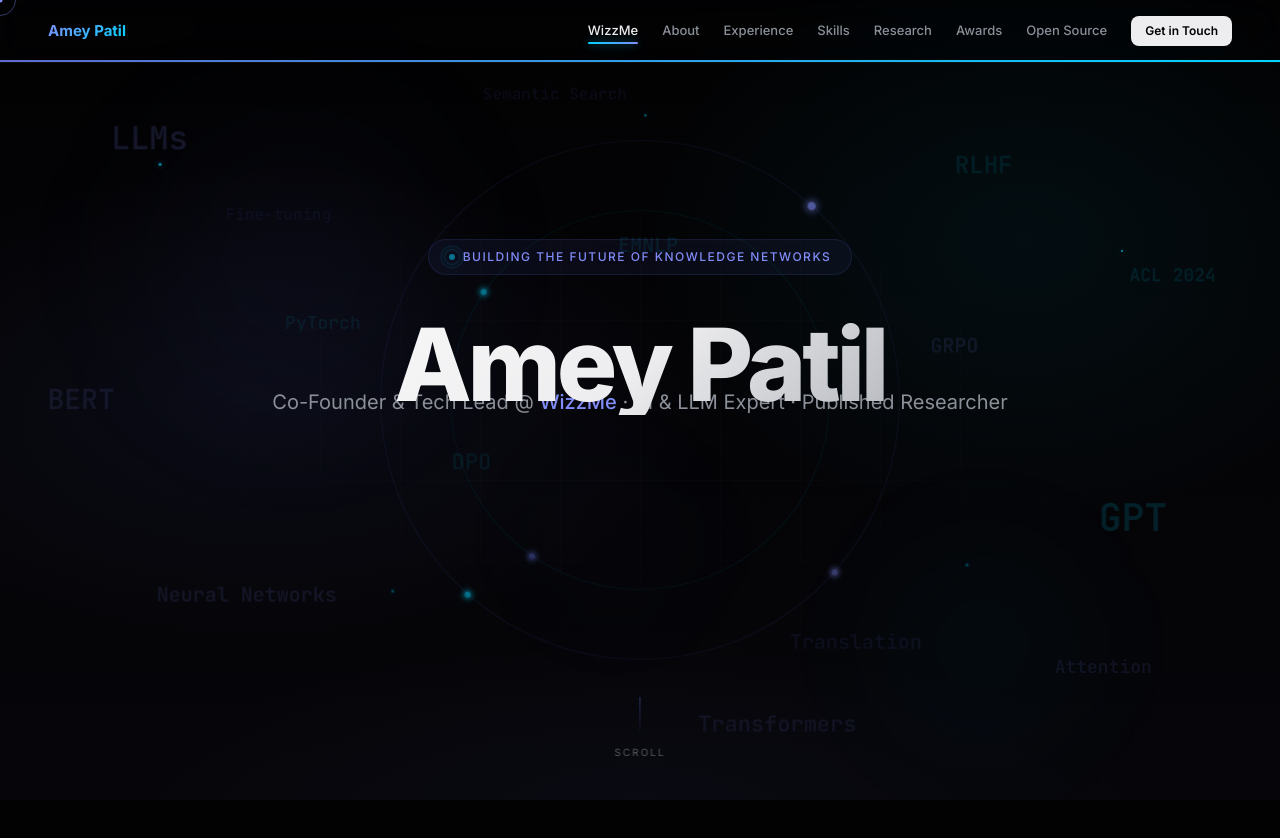
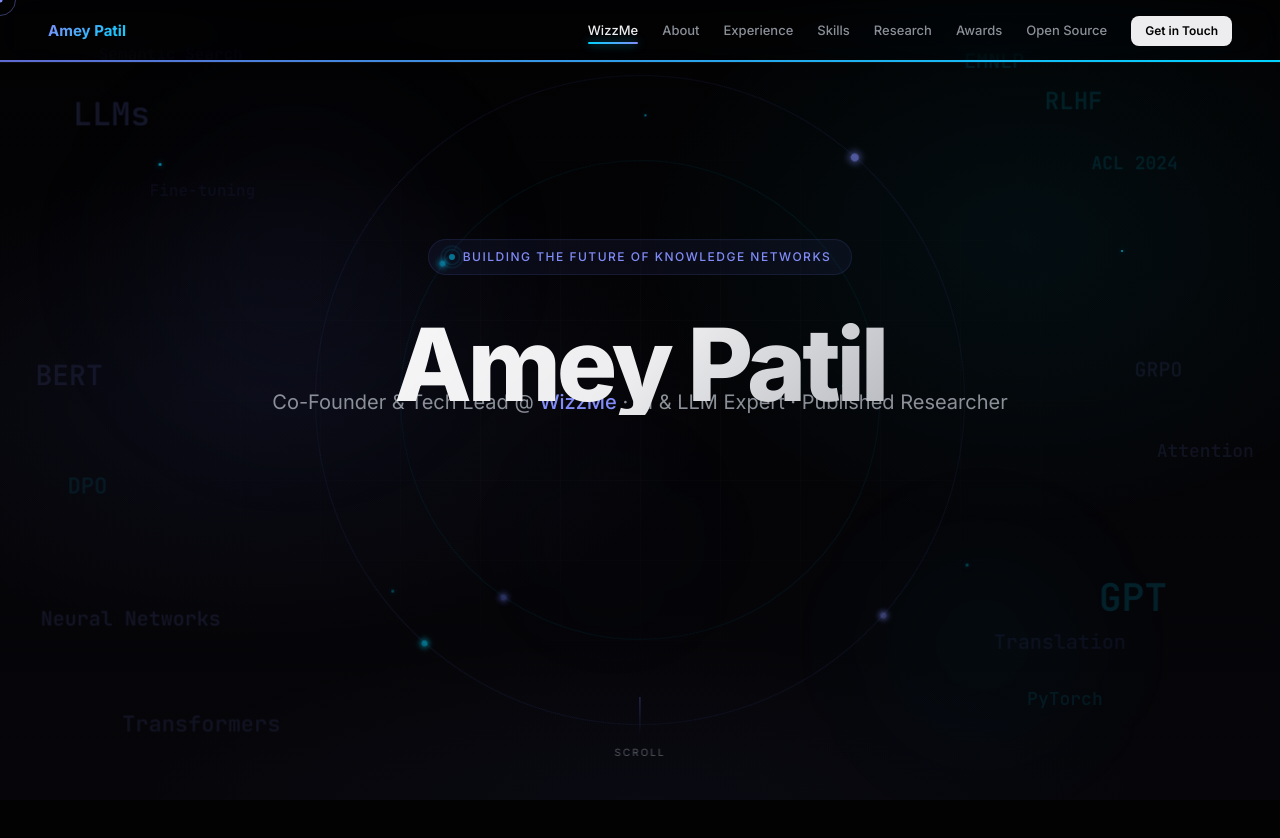
Before and after one commit to ameypatil10/my-website, a Next.js app: page / in a window 1280 px wide. Shown: the top 838 px of the page. Built offline with nearby package versions, Linux system fonts and the light colour scheme.

Commit message:
fix: hero keywords pushed to edges, orbital rings enlarged to frame content, no overlaps

```diff
--- a/components/Hero.tsx
+++ b/components/Hero.tsx
@@ -39,22 +39,23 @@
   return { displayed, done }
 }
 
+// Keywords pushed to edges — center 25-75% x, 20-70% y is clear zone for hero content
 const floatingKeywords = [
-  { text: 'LLMs', x: 8, y: 15, size: 32, opacity: 0.15, duration: 25, color: 'var(--accent-bright)' },
-  { text: 'RLHF', x: 75, y: 18, size: 24, opacity: 0.1, duration: 30, color: 'var(--cyan)' },
-  { text: 'Neural Networks', x: 12, y: 72, size: 20, opacity: 0.12, duration: 35, color: 'var(--accent-bright)' },
-  { text: 'GPT', x: 85, y: 62, size: 38, opacity: 0.14, duration: 22, color: 'var(--cyan)' },
-  { text: 'Transformers', x: 55, y: 88, size: 22, opacity: 0.1, duration: 28, color: 'var(--accent-bright)' },
-  { text: 'PyTorch', x: 22, y: 38, size: 18, opacity: 0.08, duration: 32, color: 'var(--cyan)' },
-  { text: 'GRPO', x: 72, y: 42, size: 20, opacity: 0.12, duration: 26, color: 'var(--accent-bright)' },
-  { text: 'Semantic Search', x: 38, y: 10, size: 16, opacity: 0.09, duration: 38, color: 'var(--accent)' },
-  { text: 'ACL 2024', x: 88, y: 32, size: 18, opacity: 0.12, duration: 30, color: 'var(--cyan)' },
-  { text: 'BERT', x: 3, y: 48, size: 28, opacity: 0.11, duration: 24, color: 'var(--accent-bright)' },
-  { text: 'Translation', x: 62, y: 78, size: 20, opacity: 0.1, duration: 34, color: 'var(--accent)' },
-  { text: 'DPO', x: 35, y: 55, size: 22, opacity: 0.08, duration: 29, color: 'var(--cyan)' },
-  { text: 'Attention', x: 82, y: 82, size: 18, opacity: 0.1, duration: 36, color: 'var(--accent-bright)' },
-  { text: 'Fine-tuning', x: 18, y: 25, size: 16, opacity: 0.08, duration: 33, color: 'var(--accent)' },
-  { text: 'EMNLP', x: 48, y: 28, size: 20, opacity: 0.1, duration: 27, color: 'var(--cyan)' },
+  { text: 'LLMs', x: 5, y: 12, size: 32, opacity: 0.15, duration: 25, color: 'var(--accent-bright)' },
+  { text: 'RLHF', x: 82, y: 10, size: 24, opacity: 0.12, duration: 30, color: 'var(--cyan)' },
+  { text: 'Neural Networks', x: 3, y: 75, size: 20, opacity: 0.12, duration: 35, color: 'var(--accent-bright)' },
+  { text: 'GPT', x: 85, y: 72, size: 38, opacity: 0.14, duration: 22, color: 'var(--cyan)' },
+  { text: 'Transformers', x: 10, y: 88, size: 22, opacity: 0.1, duration: 28, color: 'var(--accent-bright)' },
+  { text: 'PyTorch', x: 80, y: 85, size: 18, opacity: 0.09, duration: 32, color: 'var(--cyan)' },
+  { text: 'GRPO', x: 88, y: 45, size: 20, opacity: 0.1, duration: 26, color: 'var(--accent-bright)' },
+  { text: 'Semantic Search', x: 8, y: 5, size: 16, opacity: 0.09, duration: 38, color: 'var(--accent)' },
+  { text: 'ACL 2024', x: 85, y: 18, size: 18, opacity: 0.12, duration: 30, color: 'var(--cyan)' },
+  { text: 'BERT', x: 2, y: 45, size: 28, opacity: 0.11, duration: 24, color: 'var(--accent-bright)' },
+  { text: 'Translation', x: 78, y: 78, size: 20, opacity: 0.1, duration: 34, color: 'var(--accent)' },
+  { text: 'DPO', x: 5, y: 58, size: 22, opacity: 0.09, duration: 29, color: 'var(--cyan)' },
+  { text: 'Attention', x: 90, y: 55, size: 18, opacity: 0.1, duration: 36, color: 'var(--accent-bright)' },
+  { text: 'Fine-tuning', x: 12, y: 22, size: 16, opacity: 0.08, duration: 33, color: 'var(--accent)' },
+  { text: 'EMNLP', x: 75, y: 5, size: 20, opacity: 0.1, duration: 27, color: 'var(--cyan)' },
 ]
 
 const ambientParticles = [
@@ -213,8 +214,8 @@
             <div
               className="absolute rounded-full border"
               style={{
-                width: isMobile ? '300px' : '520px',
-                height: isMobile ? '300px' : '520px',
+                width: isMobile ? '340px' : '650px',
+                height: isMobile ? '340px' : '650px',
                 borderColor: 'rgba(94,106,210,0.12)',
                 animation: 'spin-slow 60s linear infinite',
                 willChange: 'transform',
@@ -228,8 +229,8 @@
             <div
               className="absolute rounded-full border"
               style={{
-                width: isMobile ? '200px' : '380px',
-                height: isMobile ? '200px' : '380px',
+                width: isMobile ? '220px' : '480px',
+                height: isMobile ? '220px' : '480px',
                 borderColor: 'rgba(0,212,255,0.08)',
                 animation: 'spin-slow 45s linear infinite reverse',
                 willChange: 'transform',
```
